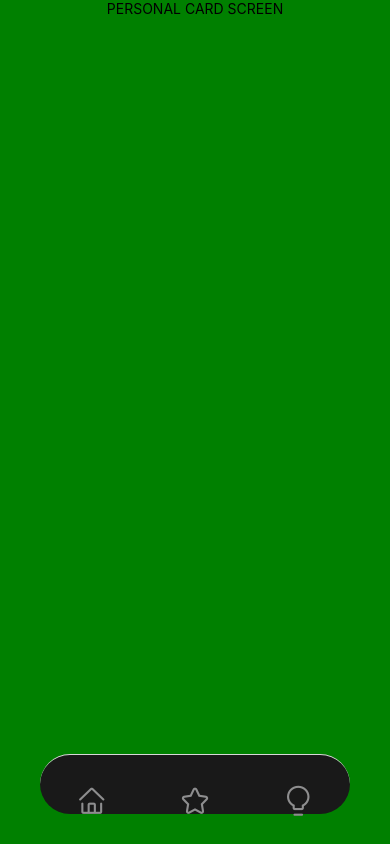
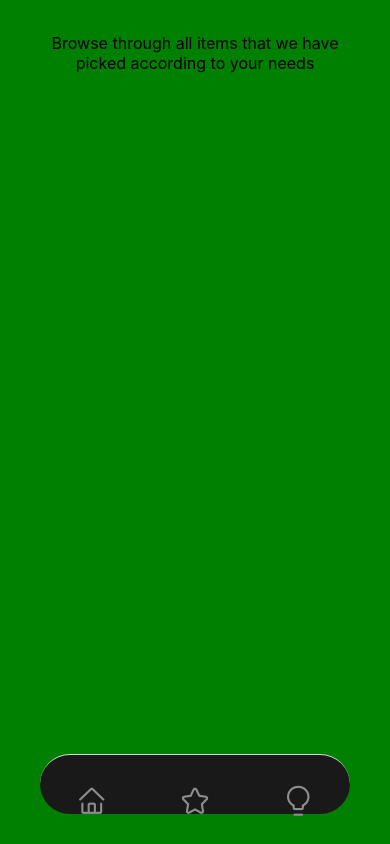
Before and after one commit to dvijeniii05/cyberfantasy, a React Native app: screen / in a window 390 px wide. Both pictures are taken after a click on the element 195 px from the left and 214 px from the top of the page. Built offline with nearby package versions, Linux system fonts and the light colour scheme.

Commit message:
explanation card created

```diff
--- /dev/null
+++ b/src/components/ExplanationCard/ExplanationCard.tsx
@@ -0,0 +1,15 @@
+import React from 'react';
+import {useTranslation} from 'react-i18next';
+import {Text, View} from 'react-native';
+import {styles} from './ExplanationCats.style';
+
+const ExplanationCard = () => {
+  const {t} = useTranslation();
+  return (
+    <View style={styles.parentContainer}>
+      <Text style={styles.textStyle}>{t('explanationCard.text')}</Text>
+    </View>
+  );
+};
+
+export default ExplanationCard;
--- /dev/null
+++ b/src/components/ExplanationCard/ExplanationCats.style.ts
@@ -0,0 +1,20 @@
+import { TextStyle, ViewStyle } from "react-native";
+import { HomeScreenDefaultWidth } from "../../constants/dimension";
+
+const parentContainer: ViewStyle = {
+    width: HomeScreenDefaultWidth,
+    height: 0.3 * HomeScreenDefaultWidth,
+    padding: 10,
+    justifyContent:'center',
+    alignItems:'center'
+}
+
+const textStyle: TextStyle = {
+    fontSize:16,
+    textAlign:'center'
+}
+
+export const styles = {
+    parentContainer,
+    textStyle
+}
--- a/src/screens/PersonalCard/PersonalCardScreen.tsx
+++ b/src/screens/PersonalCard/PersonalCardScreen.tsx
@@ -2,6 +2,7 @@ import {BottomTabScreenProps} from '@react-navigation/bottom-tabs';
 import React from 'react';
 import {Text, View} from 'react-native';
 import {SafeAreaView} from 'react-native-safe-area-context';
+import ExplanationCard from '../../components/ExplanationCard/ExplanationCard';
 import {TabParams} from '../../navigation/navigationTypes';
 import {styles} from './PersonalCardScreen.style';
 
@@ -10,9 +11,8 @@ type NavigationProps = BottomTabScreenProps<TabParams, 'PersonalCard'>;
 const PersonalCardScreen = (navigation: NavigationProps) => {
   return (
     <SafeAreaView style={styles.backgroundContainer}>
-      <View style={styles.backgroundContainer}>
-        <Text>PERSONAL CARD SCREEN</Text>
-      </View>
+      <ExplanationCard />
+      {/* <List/> */}
     </SafeAreaView>
   );
 };
--- a/translations/en.json
+++ b/translations/en.json
@@ -3,6 +3,7 @@
         "test.text": "something here",
         "viewAll.text": "View all",
         "forYouCard.text": "Here is a list of items we picked specially for you according to your answers and preferences",
+        "explanationCard.text": "Browse through all items that we have picked according to your needs",
         "dummyText": "Lorem ipsum dolor sit amet, consectetur adipiscing elit, sed do eiusmod tempor incididunt ut labore et dolore magna aliqua. Ut enim ad minim veniam, quis nostrud exercitation ullamco laboris nisi ut aliquip ex ea commodo consequat. Duis aute irure dolor in reprehenderit in voluptate velit esse cillum dolore eu fugiat nulla pariatur. Excepteur sint occaecat cupidatat non proident, sunt in culpa qui officia deserunt mollit anim id est laborum."
     }
 }
```
